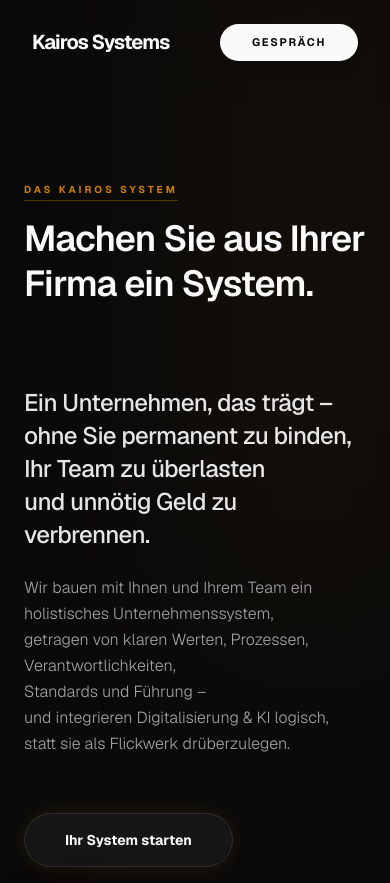
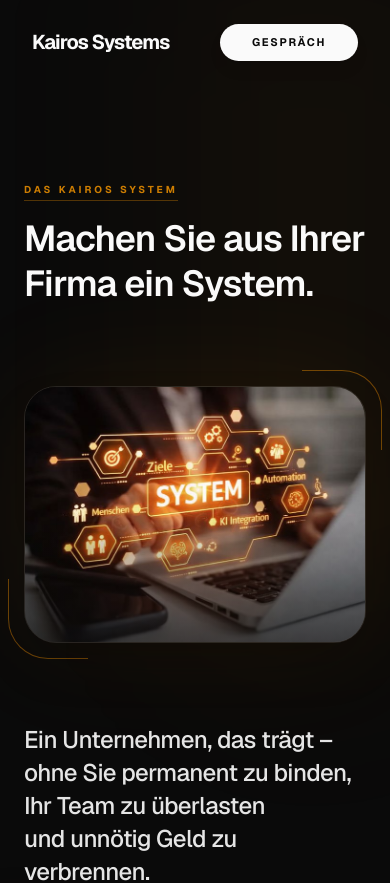
Before and after one commit to deathjester81/kairos-systems-site, a Next.js app: page / in a window 390 px wide. Shown: the top 883 px of the page. Built offline with nearby package versions, Linux system fonts and the light colour scheme.

Commit message:
Fix mobile order: System image appears before CTA button on mobile

```diff
--- a/src/components/sections/Hero.tsx
+++ b/src/components/sections/Hero.tsx
@@ -29,8 +29,8 @@ export default function Hero({ onOpenCalendly }: HeroProps) {
         </div>
 
         <div className="grid lg:grid-cols-2 gap-20 items-start">
-          {/* Left: Content */}
-          <div className="space-y-10">
+          {/* Left: Content - On mobile, appears after image */}
+          <div className="space-y-10 order-2 lg:order-1">
             <div className="space-y-6">
               <h2 className="text-2xl md:text-3xl font-medium tracking-tight text-neutral-200 leading-snug">
                 {heroCopy.headline.slice(1).map((line, i) => (
@@ -59,8 +59,8 @@ export default function Hero({ onOpenCalendly }: HeroProps) {
             </div>
           </div>
 
-          {/* Right: Larger Image - Precision aligned */}
-          <div className="relative flex justify-center lg:justify-end w-full">
+          {/* Right: Larger Image - Precision aligned - On mobile, appears first */}
+          <div className="relative flex justify-center lg:justify-end w-full order-1 lg:order-2">
             <div className="relative w-full max-w-[600px] aspect-[4/3] group">
               {/* Pulsating Heartbeat Glow behind the image */}
               <div className="absolute inset-0 bg-amber-500/15 rounded-[2rem] blur-[60px] animate-pulse"></div>
```
